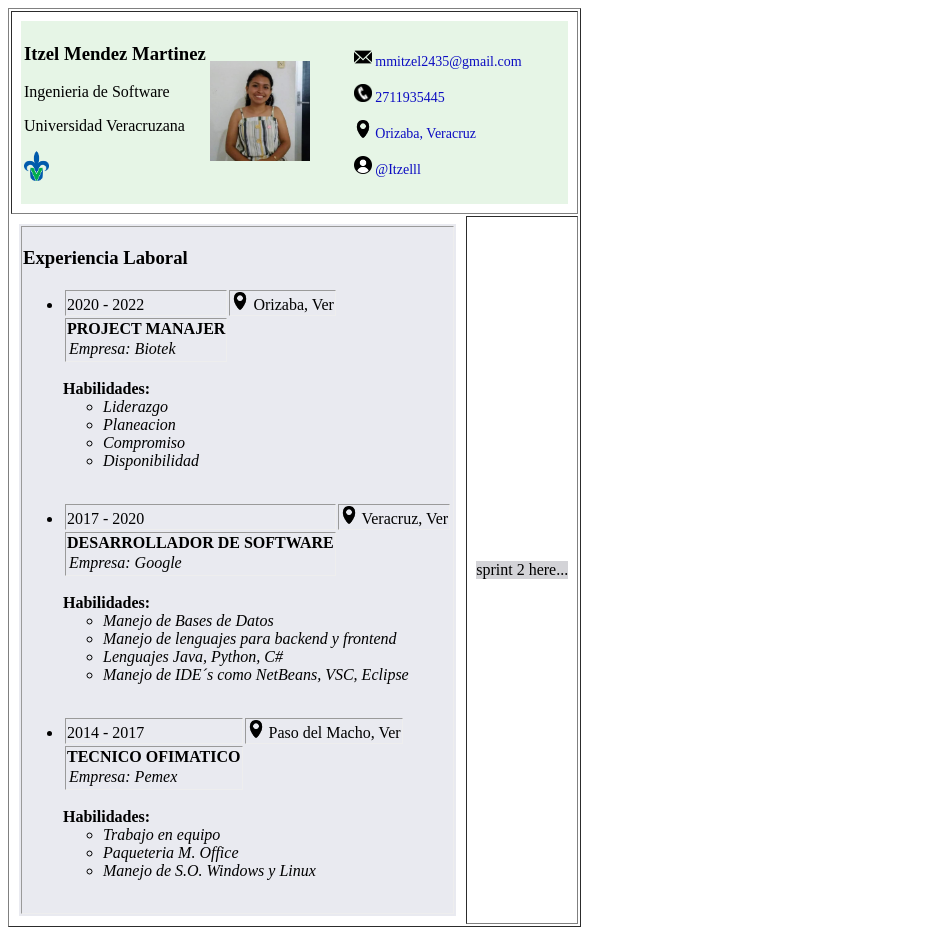
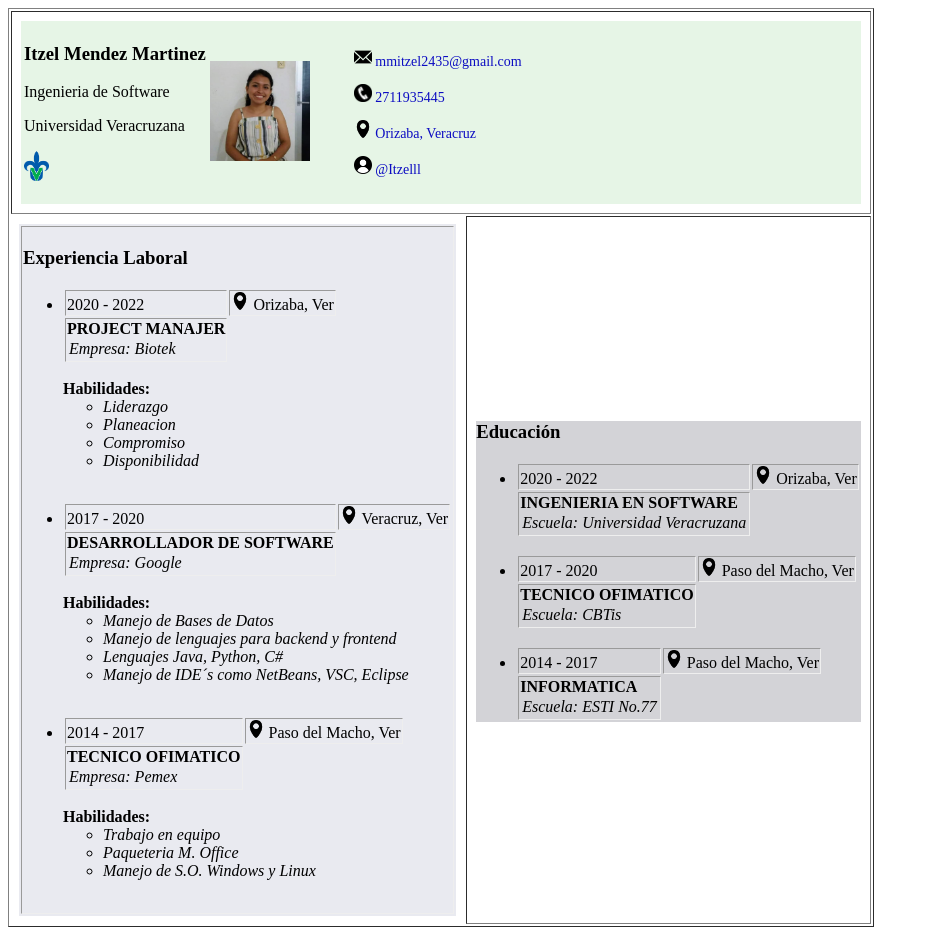
Before and after one commit to Itzelll/Itzelll.github.io, an Angular app: page / in a window 1280 px wide. Shown: the whole page, without its empty margins (0-929 px from the left). Built offline with nearby package versions, Linux system fonts and the light colour scheme.

Commit message:
create educacion #8

```diff
--- a/src/app/app.component.html
+++ b/src/app/app.component.html
@@ -19,8 +19,8 @@
   </body>
 
     <td>
-      <body style="background-color:rgba(86, 87, 100, 0.26);">
-        sprint 2 here...
+      <body style= "background-color:rgba(86, 87, 100, 0.26);">
+        <app-educacion> </app-educacion>
       </body>
     </td>
 
--- a/src/app/app.module.ts
+++ b/src/app/app.module.ts
@@ -4,12 +4,14 @@ import { BrowserModule } from '@angular/platform-browser';
 import { AppComponent } from './app.component';
 import { HeaderComponent } from './header/header.component';
 import { WorkExperienceComponent } from './work-experience/work-experience.component';
+import { EducacionComponent } from './educacion/educacion.component';
 
 @NgModule({
   declarations: [
     AppComponent,
     HeaderComponent,
-    WorkExperienceComponent
+    WorkExperienceComponent,
+    EducacionComponent
   ],
   imports: [
     BrowserModule
--- /dev/null
+++ b/src/app/educacion/educacion.component.html
@@ -0,0 +1,20 @@
+
+<h3>Educación</h3>
+
+<ul *ngFor="let edu of education">
+    <li>
+        <tr>
+            <td> {{ edu.fecha }} </td>
+            <td> <img src="../assets/lugar.png" width="18" height="18">
+                {{ edu.lugar }} </td>
+        </tr>
+
+        <tr>
+            <td>
+                <B>{{ edu.estudios }}</B>
+                <tr><i> Escuela: {{ edu.escuela }} </i></tr>
+            </td>
+        </tr>
+    </li>
+
+</ul>
--- /dev/null
+++ b/src/app/educacion/educacion.component.ts
@@ -0,0 +1,46 @@
+import { Component, OnInit } from '@angular/core';
+
+@Component({
+  selector: 'app-educacion',
+  templateUrl: './educacion.component.html',
+  styleUrls: ['./educacion.component.css']
+})
+export class EducacionComponent implements OnInit {
+
+  education : Array<any> = []
+
+  constructor() { }
+
+  ngOnInit(): void {
+
+    let edu1 = {
+      fecha : "2020 - 2022",
+      lugar : "Orizaba, Ver",
+      estudios : "INGENIERIA EN SOFTWARE",
+      escuela : "Universidad Veracruzana",
+
+    };
+
+    let edu2 = {
+      fecha : "2017 - 2020",
+      lugar : "Paso del Macho, Ver",
+      estudios : "TECNICO OFIMATICO",
+      escuela : "CBTis",
+
+    };
+
+    let edu3 = {
+      fecha : "2014 - 2017",
+      lugar : "Paso del Macho, Ver",
+      estudios : "INFORMATICA",
+      escuela : "ESTI No.77",
+
+    };
+
+    this.education.push(edu1);
+    this.education.push(edu2);
+    this.education.push(edu3);
+
+  }
+
+}
```
Also changed, not shown: src/app/educacion/educacion.component.css (added), 1 other file (tests, documents, lock files or other folders).
